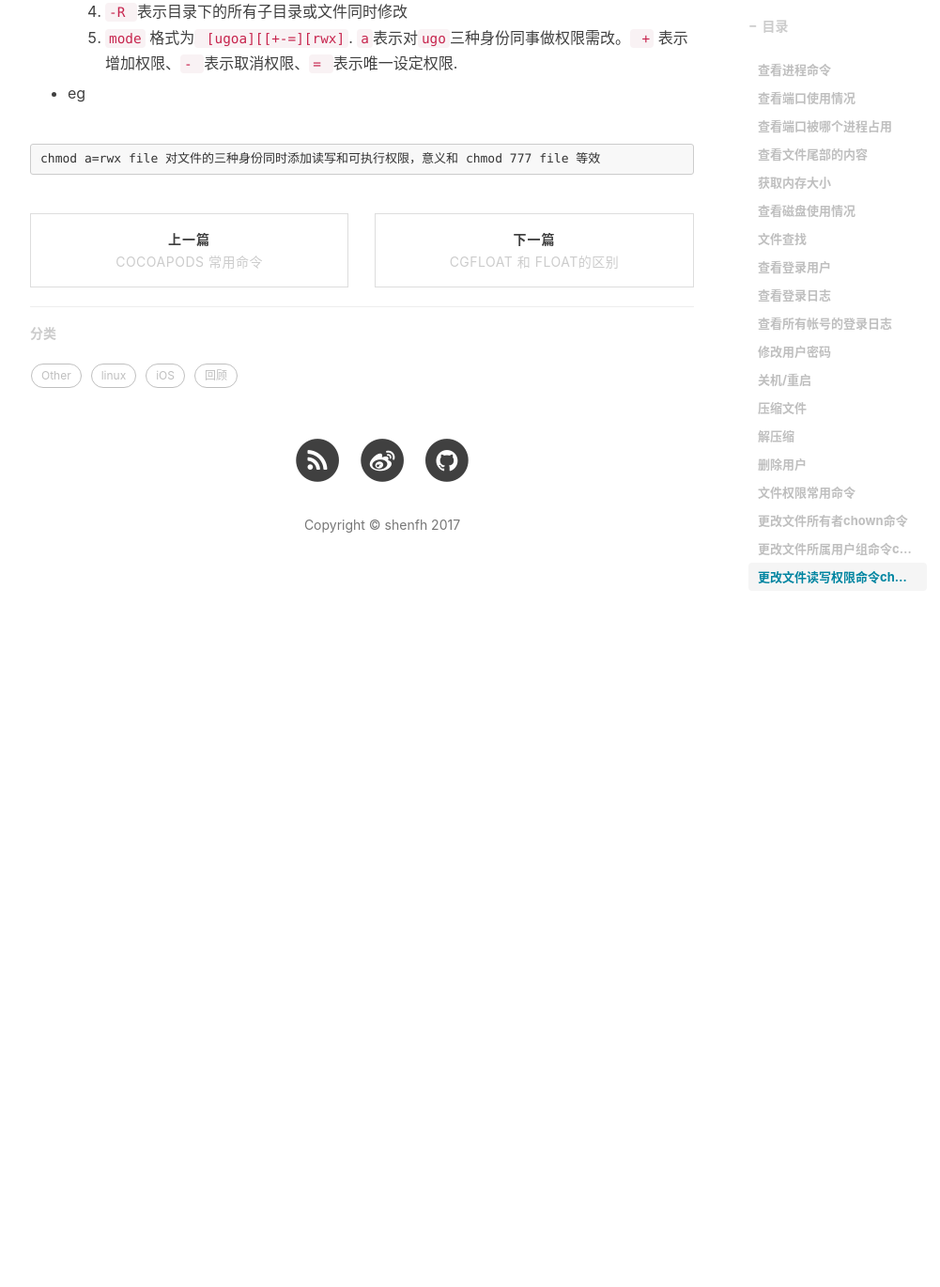
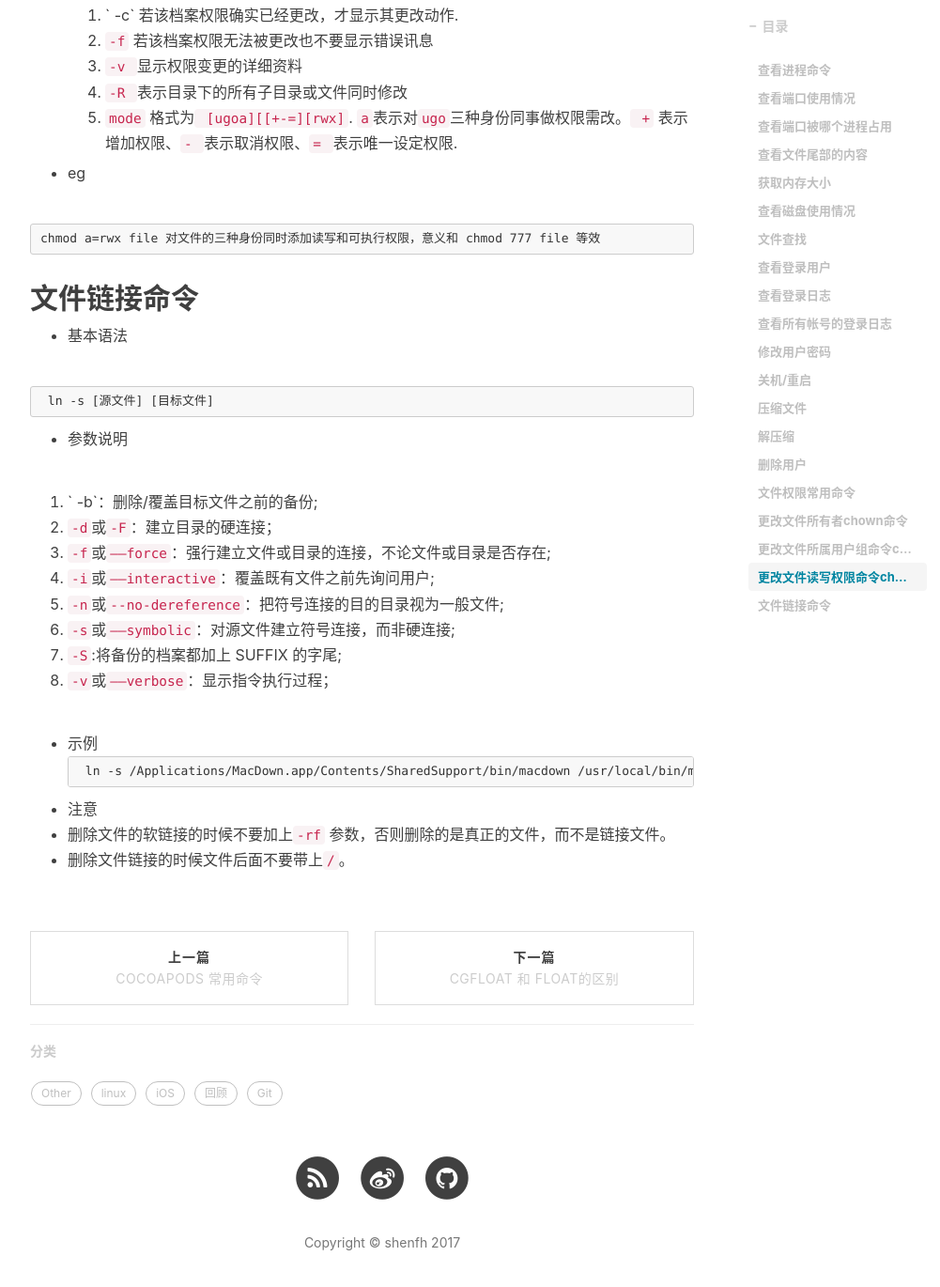
Before and after one commit to fooval-shen/shenfh.github.io, a Jekyll site: the page built from _posts/shenfh/2016-12-28-linuxCmd.md, in a window 1280 px wide and 1400 px high, scrolled down 4121 px. Shown: the top 1370 px of the window at 94% size, without its empty margins (233-1234 px from the left). Built offline with Jekyll 4.4.1, drawn with Linux system fonts in a browser that asks for light colours; nearby versions of some CDN libraries; comment, search, counter and statistics services are not loaded; before the commit the page ends 4757 px from its top, so only the background shows below that; some of the changed text lies outside the part shown.

Commit message:
modify blog

````diff
--- a/_posts/shenfh/2016-12-28-linuxCmd.md
+++ b/_posts/shenfh/2016-12-28-linuxCmd.md
@@ -26,6 +26,15 @@
 netstat -tlnap  // 查看已经使用的端口和对应的程序
 netstat -tnlp|grep 80
 ```
+
+```
+lsof -i :22  // 显示22端口的使用情况
+```
+
+```
+lsof -nP -iTCP:端口号 -sTCP:LISTEN //显示端口使用情况
+```
+
 
 ## 查看端口被哪个进程占用
 
@@ -195,3 +204,29 @@
 ```
 chmod a=rwx file 对文件的三种身份同时添加读写和可执行权限，意义和 chmod 777 file 等效
 ```
+
+## 文件链接命令
+
+* 基本语法
+
+ ```
+ ln -s [源文件] [目标文件]
+ ```
+* 参数说明
+
+ 1. ` -b`：删除/覆盖目标文件之前的备份;
+ 2. `-d`或`-F`：建立目录的硬连接；
+ 3. `-f`或`——force`：强行建立文件或目录的连接，不论文件或目录是否存在;
+ 4.  `-i`或`——interactive`：覆盖既有文件之前先询问用户;
+ 5. `-n`或`--no-dereference`：把符号连接的目的目录视为一般文件;
+ 6.  `-s`或`——symbolic`：对源文件建立符号连接，而非硬连接;
+ 7. `-S`:将备份的档案都加上 SUFFIX 的字尾;
+ 8.  `-v`或`——verbose`：显示指令执行过程；
+
+* 示例
+ ```
+ ln -s /Applications/MacDown.app/Contents/SharedSupport/bin/macdown /usr/local/bin/macdown
+ ```
+* 注意
+ * 删除文件的软链接的时候不要加上`-rf` 参数，否则删除的是真正的文件，而不是链接文件。
+ * 删除文件链接的时候文件后面不要带上`/`。
````
Also changed, not shown: _posts/shenfh/2017-06-05-gitCommand.md (+2 -2 lines).
